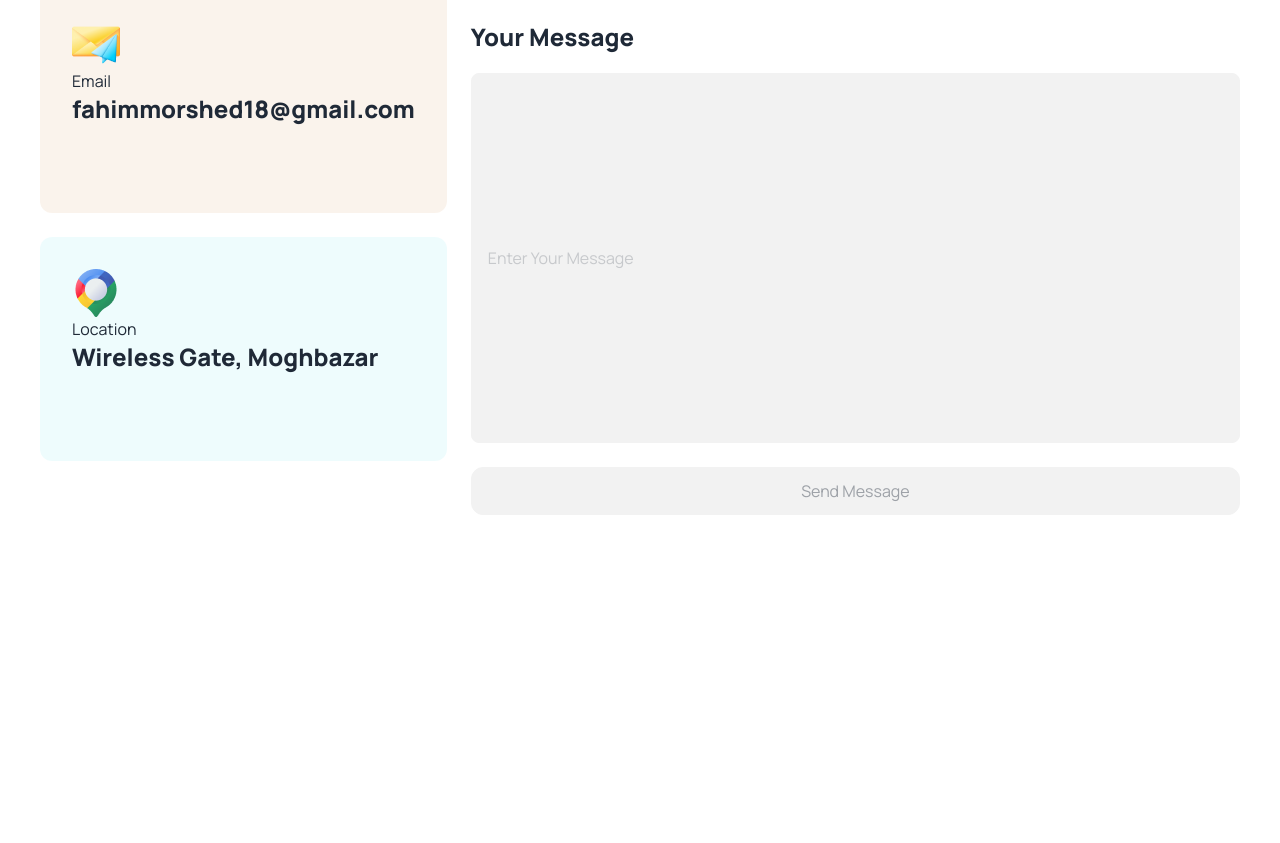
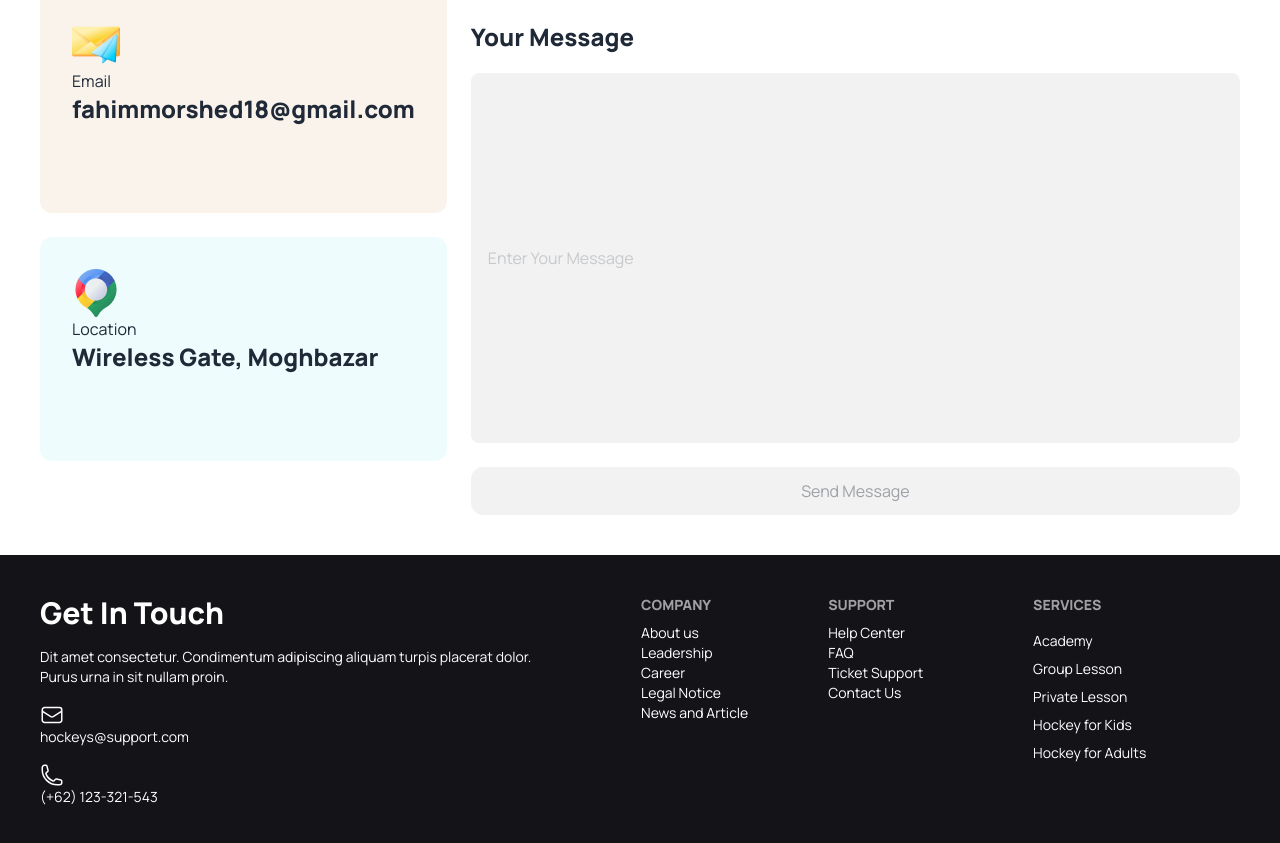
Before and after one commit to fahimmorshed91/B9A3-Hockeys, a plain HTML site: page index.html in a window 1280 px wide. Shown: the part 2455-3298 px from the top of the page. Before the commit the page ends 3010 px from the top, so only its background shows below. Drawn offline with nearby package versions, Linux system fonts and the light colour scheme.

Commit message:
finished

```diff
--- a/index.html
+++ b/index.html
@@ -208,8 +208,60 @@
       </div>
     </section>
   </main>
-  <footer>
-
+  <footer class="footer p-10 bg-[#131318] text-white">
+    <aside class="space-y-2">
+      <h4 class="text-3xl font-extrabold">
+        Get In Touch
+      </h4>
+      <p>Dit amet consectetur. Condimentum adipiscing aliquam turpis placerat dolor. <br> Purus urna in sit nullam
+        proin.
+      </p>
+      <p>
+        <svg xmlns="http://www.w3.org/2000/svg" fill="none" viewBox="0 0 24 24" stroke-width="1.5" stroke="currentColor"
+          class="w-6 h-6">
+          <path stroke-linecap="round" stroke-linejoin="round"
+            d="M21.75 6.75v10.5a2.25 2.25 0 0 1-2.25 2.25h-15a2.25 2.25 0 0 1-2.25-2.25V6.75m19.5 0A2.25 2.25 0 0 0 19.5 4.5h-15a2.25 2.25 0 0 0-2.25 2.25m19.5 0v.243a2.25 2.25 0 0 1-1.07 1.916l-7.5 4.615a2.25 2.25 0 0 1-2.36 0L3.32 8.91a2.25 2.25 0 0 1-1.07-1.916V6.75" />
+        </svg>
+        <span>hockeys@support.com</span>
+      </p>
+      <p>
+        <svg xmlns="http://www.w3.org/2000/svg" fill="none" viewBox="0 0 24 24" stroke-width="1.5" stroke="currentColor"
+          class="w-6 h-6">
+          <path stroke-linecap="round" stroke-linejoin="round"
+            d="M2.25 6.75c0 8.284 6.716 15 15 15h2.25a2.25 2.25 0 0 0 2.25-2.25v-1.372c0-.516-.351-.966-.852-1.091l-4.423-1.106c-.44-.11-.902.055-1.173.417l-.97 1.293c-.282.376-.769.542-1.21.38a12.035 12.035 0 0 1-7.143-7.143c-.162-.441.004-.928.38-1.21l1.293-.97c.363-.271.527-.734.417-1.173L6.963 3.102a1.125 1.125 0 0 0-1.091-.852H4.5A2.25 2.25 0 0 0 2.25 4.5v2.25Z" />
+        </svg>
+        <span>(+62) 123-321-543</span>
+      </p>
+    </aside>
+    <div class="flex sm:flex-row lg:gap-20">
+      <div>
+        <nav>
+          <h6 class="footer-title">Company</h6>
+          <a class="link link-hover block">About us</a>
+          <a class="link link-hover block">Leadership</a>
+          <a class="link link-hover block">Career</a>
+          <a class="link link-hover block">Legal Notice</a>
+          <a class="link link-hover block">News and Article</a>
+        </nav>
+      </div>
+      <div>
+        <nav>
+          <h6 class="footer-title">Support</h6>
+          <a class="link link-hover block">Help Center</a>
+          <a class="link link-hover block">FAQ</a>
+          <a class="link link-hover block">Ticket Support</a>
+          <a class="link link-hover block">Contact Us</a>
+        </nav>
+      </div>
+    </div>
+    <nav>
+      <h6 class="footer-title">Services</h6>
+      <a class="link link-hover">Academy</a>
+      <a class="link link-hover">Group Lesson</a>
+      <a class="link link-hover">Private Lesson</a>
+      <a class="link link-hover">Hockey for Kids</a>
+      <a class="link link-hover">Hockey for Adults</a>
+    </nav>
   </footer>
 </body>
 
```
